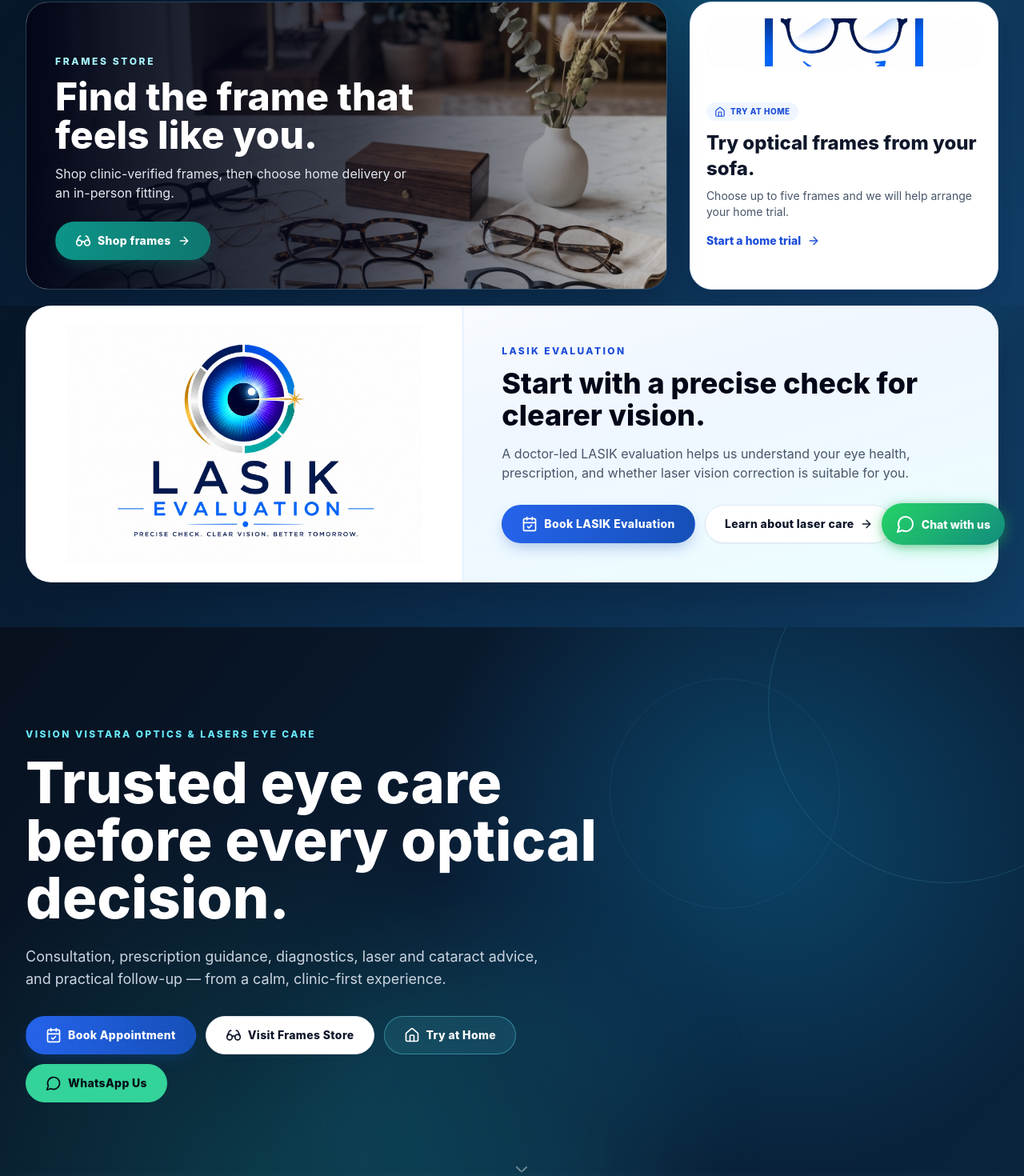
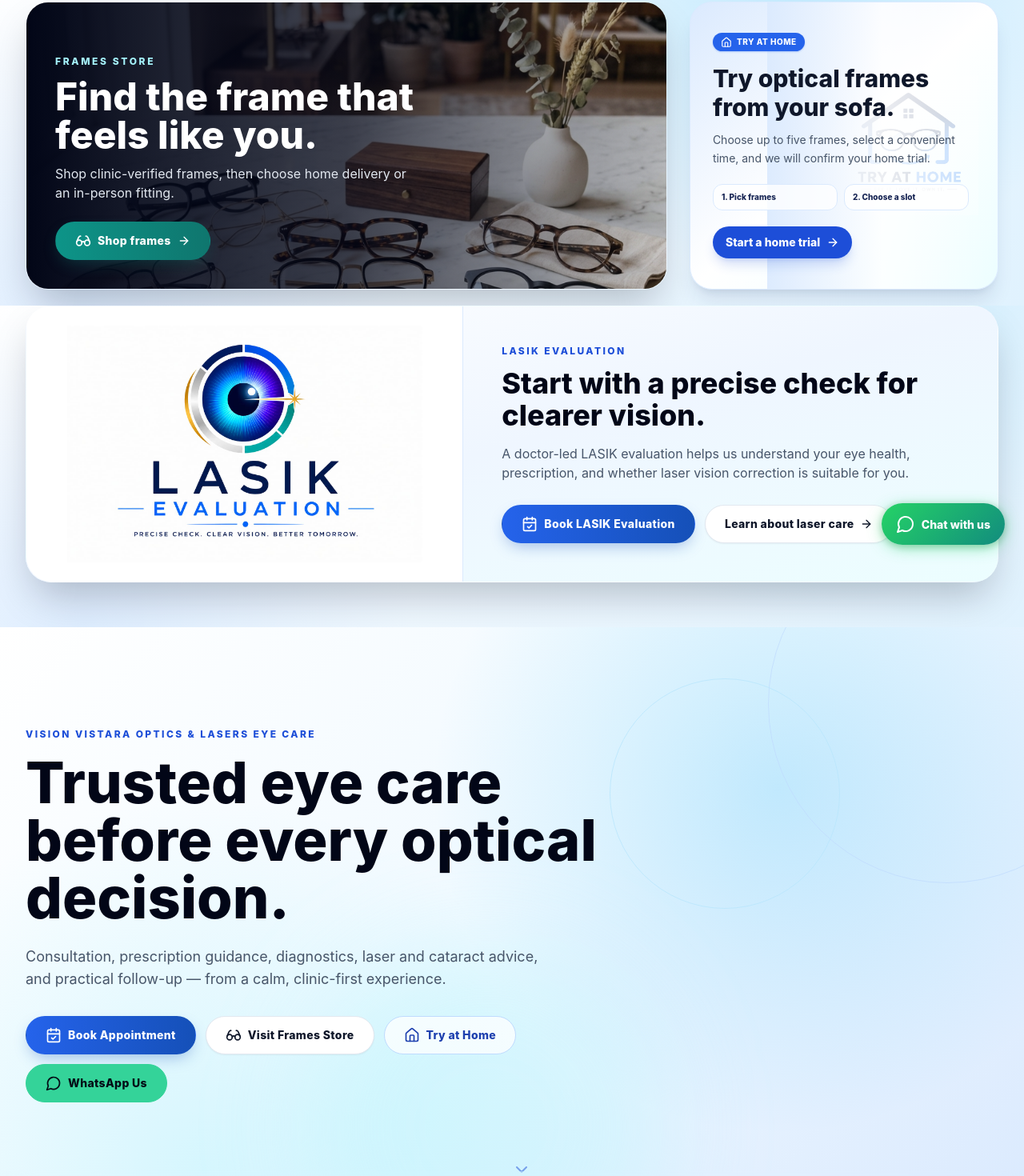
Before and after one commit to janagambharath/vision, a Next.js app: page / in a window 1280 px wide. Shown: the part 95-1565 px from the top of the page at 80% size. Built offline with nearby package versions, Linux system fonts and the light colour scheme; no server answers.

Commit message:
Refresh homepage with light blue gradients

```diff
--- a/app/globals.css
+++ b/app/globals.css
@@ -106,15 +106,16 @@
 
 .home-store-intro {
   background:
-    radial-gradient(circle at 75% -30%, rgba(34, 211, 238, 0.28), transparent 22rem),
-    linear-gradient(125deg, #071628 0%, #0b2d4d 55%, #103c64 100%);
+    radial-gradient(circle at 78% 0%, rgba(56, 189, 248, 0.24), transparent 24rem),
+    radial-gradient(circle at 8% 100%, rgba(191, 219, 254, 0.45), transparent 26rem),
+    linear-gradient(135deg, #ffffff 0%, #eff8ff 52%, #e0f2fe 100%);
 }
 
 .clinic-hero {
   background:
-    radial-gradient(circle at 75% 35%, rgba(14, 165, 233, 0.28), transparent 27rem),
-    radial-gradient(circle at 25% 95%, rgba(20, 184, 166, 0.18), transparent 28rem),
-    linear-gradient(130deg, #07101d 0%, #0a1d34 48%, #09243d 100%);
+    radial-gradient(circle at 76% 28%, rgba(56, 189, 248, 0.24), transparent 27rem),
+    radial-gradient(circle at 20% 94%, rgba(103, 232, 249, 0.2), transparent 29rem),
+    linear-gradient(135deg, #ffffff 0%, #f0f9ff 50%, #dbeafe 100%);
 }
 
 .clinic-trust {
--- a/app/page.tsx
+++ b/app/page.tsx
@@ -152,27 +152,32 @@
 
             <Link
               href="/frames/try-at-home"
-              className="group grid min-h-[300px] grid-cols-[1fr_1.1fr] overflow-hidden rounded-[1.75rem] border border-blue-100 bg-white p-4 text-slate-900 shadow-xl shadow-blue-950/10 transition hover:-translate-y-1 sm:min-h-[360px] sm:p-5 lg:grid-cols-1"
+              className="group relative isolate flex min-h-[300px] overflow-hidden rounded-[1.75rem] border border-blue-100 bg-gradient-to-br from-blue-100 via-white to-cyan-50 p-6 text-slate-900 shadow-xl shadow-blue-950/10 transition hover:-translate-y-1 hover:shadow-2xl hover:shadow-blue-950/15 sm:min-h-[360px] sm:p-7"
             >
-              <div className="flex flex-col justify-center pr-3 lg:order-2 lg:pr-0 lg:pt-4">
-                <span className="inline-flex w-fit items-center gap-1.5 rounded-full bg-blue-50 px-2.5 py-1 text-[10px] font-extrabold uppercase tracking-wider text-blue-700">
+              <div className="absolute inset-y-0 right-0 -z-10 w-[58%] opacity-25 transition duration-700 group-hover:scale-105 group-hover:opacity-35">
+                <Image
+                  src="/assets/try-at-home.jpeg"
+                  alt=""
+                  fill
+                  sizes="(max-width: 1024px) 55vw, 30vw"
+                  className="object-contain object-right p-4 sm:p-6"
+                />
+              </div>
+              <div className="absolute inset-y-0 right-0 -z-10 w-3/4 bg-gradient-to-r from-blue-100/95 via-white/70 to-transparent" />
+              <div className="flex max-w-xs flex-col justify-center">
+                <span className="inline-flex w-fit items-center gap-1.5 rounded-full bg-blue-600 px-2.5 py-1 text-[10px] font-extrabold uppercase tracking-wider text-white shadow-sm shadow-blue-600/30">
                   <Home className="h-3.5 w-3.5" />
                   Try at home
                 </span>
-                <h2 className="mt-3 text-xl font-extrabold leading-tight sm:text-2xl">Try optical frames from your sofa.</h2>
-                <p className="mt-2 text-xs leading-relaxed text-slate-600 sm:text-sm">Choose up to five frames and we will help arrange your home trial.</p>
-                <span className="mt-4 inline-flex items-center gap-2 text-sm font-extrabold text-blue-700">
+                <h2 className="mt-4 text-2xl font-extrabold leading-tight sm:text-3xl">Try optical frames from your sofa.</h2>
+                <p className="mt-3 text-sm leading-relaxed text-slate-600">Choose up to five frames, select a convenient time, and we will confirm your home trial.</p>
+                <div className="mt-5 grid grid-cols-2 gap-2 text-[10px] font-extrabold text-blue-950">
+                  <span className="rounded-xl border border-blue-100 bg-white/80 px-2.5 py-2">1. Pick frames</span>
+                  <span className="rounded-xl border border-blue-100 bg-white/80 px-2.5 py-2">2. Choose a slot</span>
+                </div>
+                <span className="mt-5 inline-flex w-fit items-center gap-2 rounded-full bg-blue-700 px-4 py-2.5 text-sm font-extrabold text-white shadow-lg shadow-blue-700/20">
                   Start a home trial <ArrowRight className="h-4 w-4 transition-transform group-hover:translate-x-1" />
                 </span>
-              </div>
-              <div className="relative overflow-hidden rounded-2xl bg-slate-50 lg:order-1">
-                <Image
-                  src="/assets/try-at-home.jpeg"
-                  alt="Try at Home Vision Vistara service"
-                  fill
-                  sizes="(max-width: 1024px) 50vw, 35vw"
-                  className="object-cover transition duration-700 group-hover:scale-105"
-                />
               </div>
             </Link>
           </div>
@@ -213,20 +218,20 @@
           </div>
         </section>
 
-        <section className="clinic-hero relative isolate overflow-hidden text-white">
-          <div className="absolute -right-32 -top-32 h-[28rem] w-[28rem] rounded-full border border-cyan-300/15" />
-          <div className="absolute right-8 top-16 h-72 w-72 rounded-full border border-blue-400/10 sm:right-[18%]" />
-          <div className="absolute -bottom-32 left-[30%] h-[28rem] w-[28rem] rounded-full bg-cyan-400/10 blur-3xl" />
+        <section className="clinic-hero relative isolate overflow-hidden text-slate-950">
+          <div className="absolute -right-32 -top-32 h-[28rem] w-[28rem] rounded-full border border-blue-200/70" />
+          <div className="absolute right-8 top-16 h-72 w-72 rounded-full border border-sky-200/80 sm:right-[18%]" />
+          <div className="absolute -bottom-32 left-[30%] h-[28rem] w-[28rem] rounded-full bg-cyan-200/30 blur-3xl" />
 
           <div className="vv-container relative flex min-h-[620px] flex-col justify-center py-16 sm:min-h-[650px] sm:py-20 md:min-h-[calc(100svh-80px)] md:py-28">
             <FadeIn className="max-w-3xl">
-              <p className="mb-4 text-[10px] sm:text-xs font-extrabold uppercase tracking-[0.2em] text-cyan-300">
+              <p className="mb-4 text-[10px] sm:text-xs font-extrabold uppercase tracking-[0.2em] text-blue-700">
                 Vision Vistara Optics &amp; Lasers Eye Care
               </p>
               <h1 className="text-3xl sm:text-4xl md:text-6xl lg:text-7xl font-extrabold leading-[1.08]">
                 Trusted eye care before every optical decision.
               </h1>
-              <p className="mt-5 sm:mt-6 max-w-2xl text-base sm:text-lg text-slate-300 leading-relaxed">
+              <p className="mt-5 sm:mt-6 max-w-2xl text-base sm:text-lg text-slate-600 leading-relaxed">
                 Consultation, prescription guidance, diagnostics, laser and
                 cataract advice, and practical follow-up — from a calm,
                 clinic-first experience.
@@ -240,7 +245,7 @@
                   <Glasses className="h-5 w-5" />
                   Visit Frames Store
                 </Link>
-                <Link className="vv-button border-cyan-300/40 bg-cyan-300/10 text-white hover:bg-cyan-300/20" href="/frames/try-at-home">
+                <Link className="vv-button border-blue-200 bg-white/75 text-blue-800 hover:bg-blue-50" href="/frames/try-at-home">
                   <Home className="h-5 w-5" />
                   Try at Home
                 </Link>
@@ -257,13 +262,13 @@
             </FadeIn>
           </div>
           {/* Scroll indicator */}
-          <div className="absolute bottom-6 left-1/2 -translate-x-1/2 animate-bounce opacity-40 hidden sm:block">
-            <ChevronDown className="h-6 w-6 text-white" />
+          <div className="absolute bottom-6 left-1/2 -translate-x-1/2 animate-bounce opacity-50 hidden sm:block">
+            <ChevronDown className="h-6 w-6 text-blue-700" />
           </div>
         </section>
 
         {/* ───────────── TRUST STRIP ───────────── */}
-        <section className="clinic-trust relative z-10 border-b border-white/40">
+        <section className="clinic-trust relative z-10 border-b border-blue-100">
           <StaggerContainer className="vv-container grid grid-cols-2 gap-3 py-6 md:grid-cols-4 -mt-8 sm:-mt-10">
             {(
               [
```
